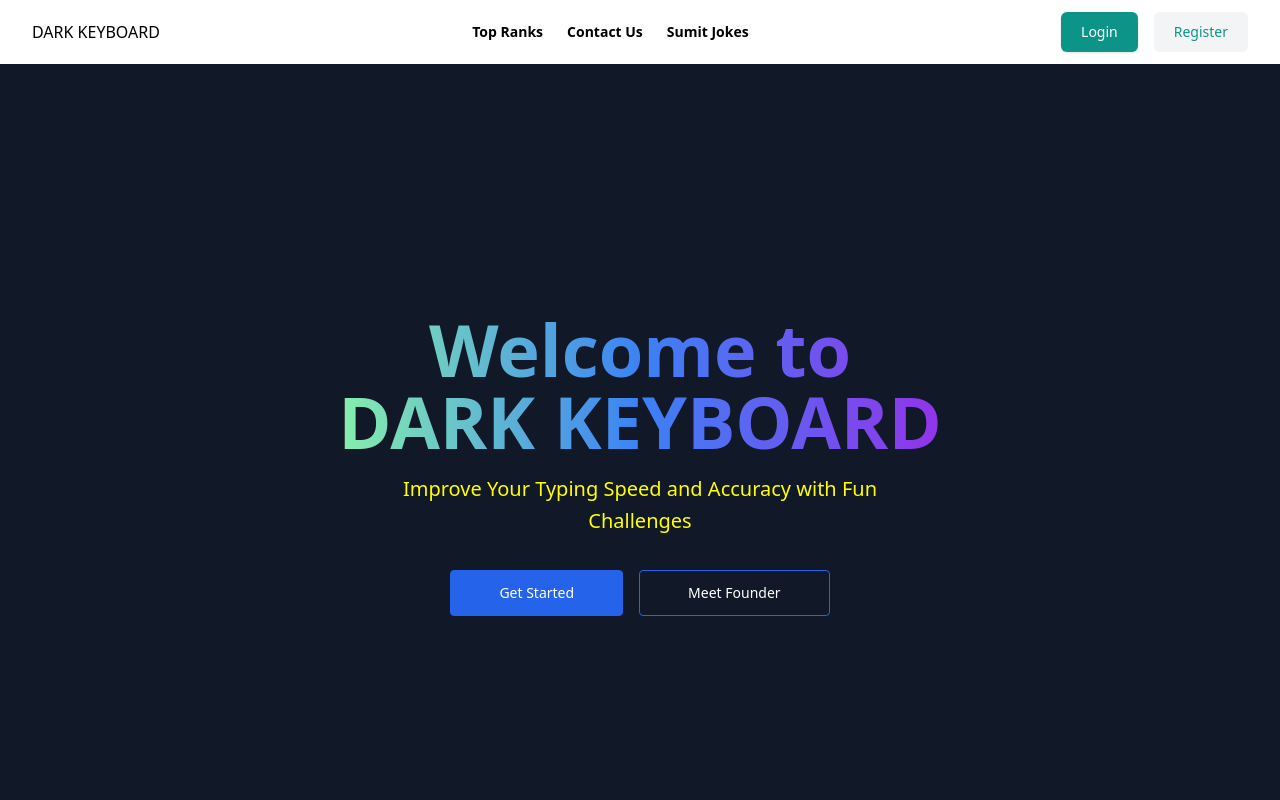
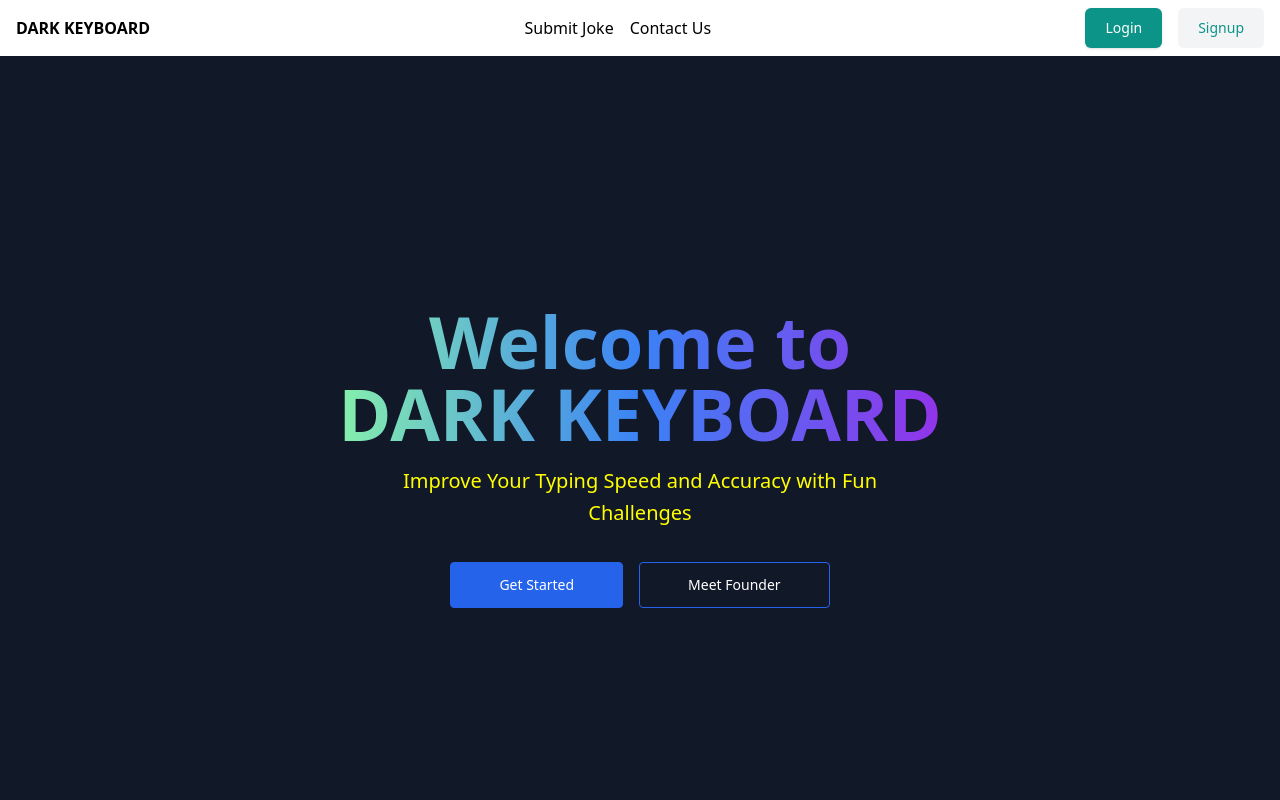
Before and after one commit to RakeshRoy-977/DARK-KEYBOARD, a React (Vite) app in the folder Client/: page / in a window 1280 px wide. Shown: the top 800 px of the page. Built offline with nearby package versions, Linux system fonts and the light colour scheme.

Commit message:
Update Navbar

```diff
--- a/Client/src/Components/Footer.jsx
+++ b/Client/src/Components/Footer.jsx
@@ -128,7 +128,7 @@ const Footer = () => {
         </div>
 
         <p className="mt-12 text-center text-sm text-gray-500 lg:text-right">
-          Copyright &copy; 2022. All rights reserved.
+          Copyright &copy; 2024. All rights reserved.
         </p>
       </div>
     </footer>
--- a/Client/src/Components/Navbar.jsx
+++ b/Client/src/Components/Navbar.jsx
@@ -1,112 +1,101 @@
-import React from "react";
+import React, { useState } from "react";
 import { Link } from "react-router-dom";
-import { useDispatch, useSelector } from "react-redux";
-import { logout, selectIsLoggedIn } from "../Store/isLoggedInSlice";
 
 const Navbar = () => {
-  const isLoggedIn = useSelector(selectIsLoggedIn);
-  const dispatch = useDispatch();
+  const [isOpen, setIsOpen] = useState(false);
 
-  const handelLogout = () => {
-    // Remove token from cookies
-    document.cookie = "token=; expires=Thu, 01 Jan 1970 00:00:00 UTC; path=/;";
-    dispatch(logout());
-  };
-
-  const renderLoginLogoutButton = () => {
-    if (isLoggedIn) {
   return (
-        <div className="hidden sm:flex">
-          <Link
-            to="/"
-            onClick={handelLogout}
-            className="rounded-md bg-gray-100 px-5 py-2.5 text-sm font-medium text-teal-600"
-          >
-            Logout
+    <nav className=" shadow-lg">
+      <div className="mx-auto px-4 py-2 max-w-screen-xl flex justify-between items-center">
+        <div className="flex items-center">
+          <Link to="/" className=" font-bold">
+            DARK KEYBOARD
           </Link>
         </div>
-      );
-    } else {
-      return (
-        <>
+        <div className="hidden md:flex md:space-x-4">
+          <Link to="/SumitJokes" className="">
+            Submit Joke
+          </Link>
+          <Link to="/ContactUsPage" className="">
+            Contact Us
+          </Link>
+        </div>
+        <div className="hidden md:flex md:space-x-4">
           <Link
             to="/login"
             className="rounded-md bg-teal-600 px-5 py-2.5 text-sm font-medium text-white shadow"
           >
             Login
           </Link>
-          <div className="hidden sm:flex">
           <Link
             to="/signup"
             className="rounded-md bg-gray-100 px-5 py-2.5 text-sm font-medium text-teal-600"
           >
-              Register
+            Signup
           </Link>
         </div>
-        </>
-      );
-    }
-  };
-
-  return (
-    <header className="bg-white">
-      <div className="mx-auto max-w-screen-xl px-4 sm:px-6 lg:px-8">
-        <div className="flex h-16 items-center justify-between">
-          <div className="md:flex md:items-center md:gap-12">
-            <Link className="" to={"/"}>
-              DARK KEYBOARD
-            </Link>
-          </div>
-
-          <div className="hidden md:block">
-            <nav aria-label="Global">
-              <ul className="flex items-center gap-6 text-sm">
-                <li>
-                  <Link to="/Ranking" className="font-semibold">
-                    Top Ranks
-                  </Link>
-                </li>
-
-                <li>
-                  <Link to="/ContactUsPage" className="font-semibold">
-                    Contact Us
-                  </Link>
-                </li>
-
-                <li>
-                  <Link to="/SumitJokes" className="font-semibold">
-                    Sumit Jokes
-                  </Link>
-                </li>
-              </ul>
-            </nav>
-          </div>
-
-          <div className="flex items-center gap-4">
-            <div className="sm:flex sm:gap-4">{renderLoginLogoutButton()}</div>
-
-            <div className="block md:hidden">
-              <button className="rounded bg-gray-100 p-2 text-gray-600 transition hover:text-gray-600/75">
+        <div className="md:hidden">
+          <button
+            onClick={() => setIsOpen(!isOpen)}
+            className=" focus:outline-none"
+          >
             <svg
+              className="w-6 h-6"
+              fill="none"
+              stroke="currentColor"
+              viewBox="0 0 24 24"
               xmlns="http://www.w3.org/2000/svg"
-                  className="h-5 w-5"
-                  fill="none"
-                  viewBox="0 0 24 24"
-                  stroke="currentColor"
-                  strokeWidth="2"
             >
+              {isOpen ? (
                 <path
                   strokeLinecap="round"
                   strokeLinejoin="round"
-                    d="M4 6h16M4 12h16M4 18h16"
+                  strokeWidth="2"
+                  d="M6 18L18 6M6 6l12 12"
                 />
+              ) : (
+                <path
+                  strokeLinecap="round"
+                  strokeLinejoin="round"
+                  strokeWidth="2"
+                  d="M4 6h16M4 12h16m-7 6h7"
+                />
+              )}
             </svg>
           </button>
         </div>
       </div>
+      {isOpen && (
+        <div className="md:hidden">
+          <div className="px-2 pt-2 pb-4 space-y-1">
+            <Link
+              to="/SumitJokes"
+              className="block px-3 py-2  rounded-md hover:bg-gray-700"
+            >
+              Submit Joke
+            </Link>
+            <Link
+              to="/ContactUsPage"
+              className="block px-3 py-2  rounded-md hover:bg-gray-700"
+            >
+              Contact Us
+            </Link>
+            <Link
+              to="/login"
+              className="block px-3 py-2  rounded-md hover:bg-gray-700"
+            >
+              Login
+            </Link>
+            <Link
+              to="/signup"
+              className="block px-3 py-2  rounded-md hover:bg-gray-700"
+            >
+              SignUp
+            </Link>
           </div>
         </div>
-    </header>
+      )}
+    </nav>
   );
 };
 
```
Lines whose indentation alone changed are shown as unchanged.
